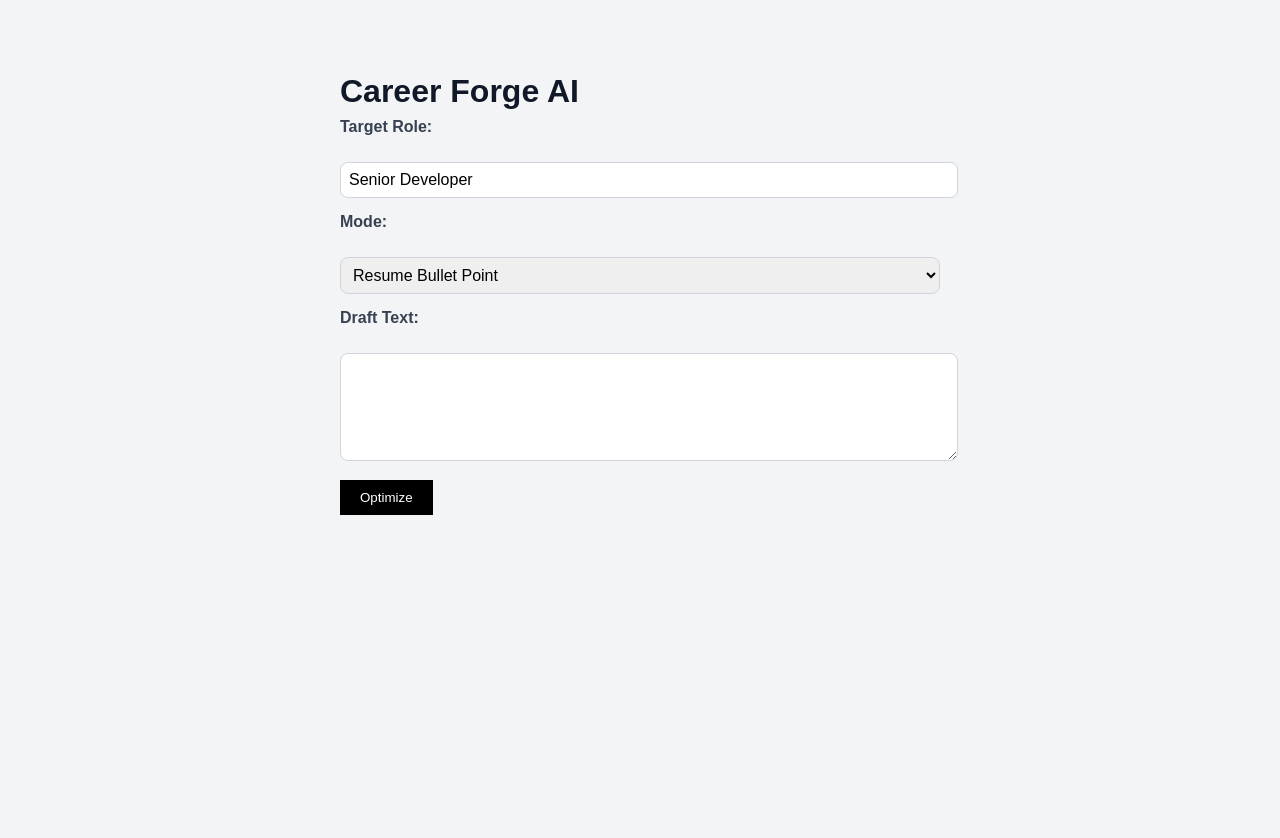
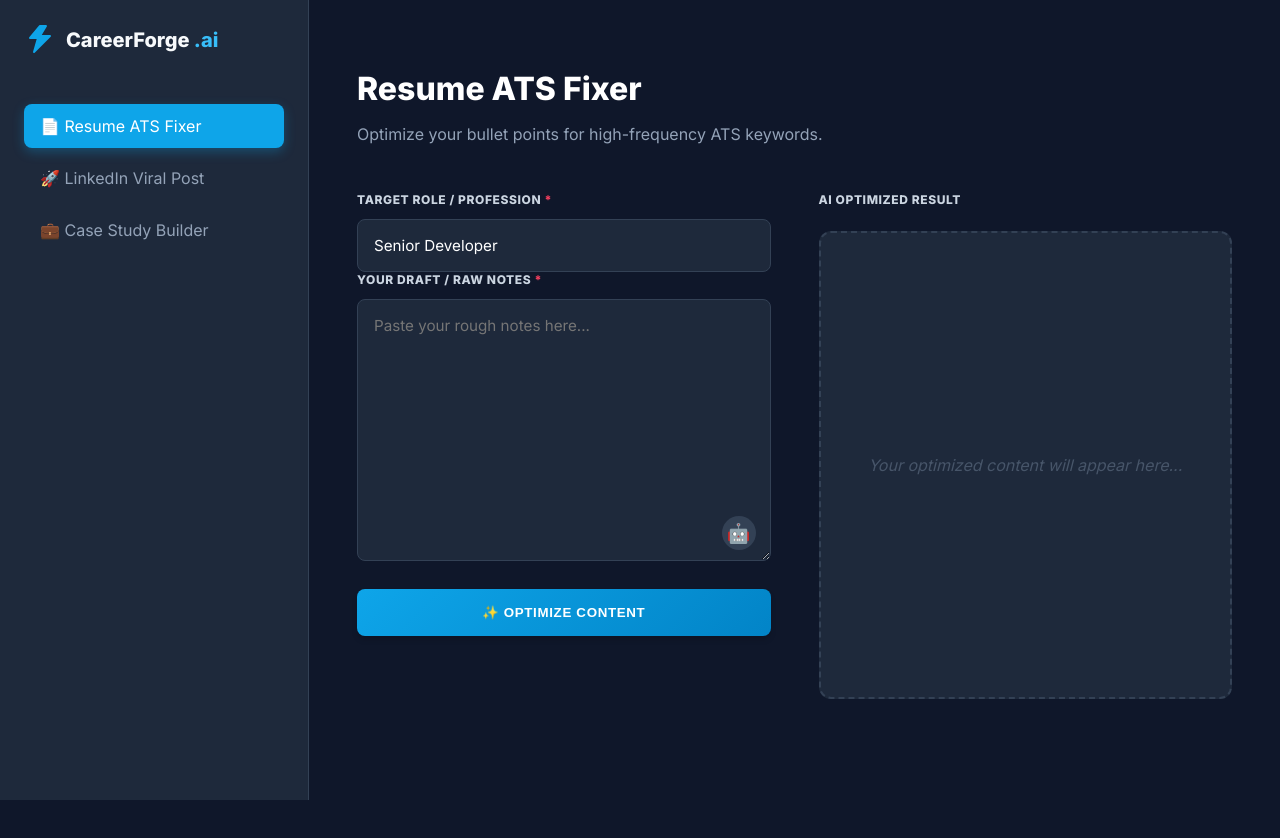
Before and after one commit to grln-gupta/career-forge-frontend, an Angular app: page / in a window 1280 px wide. Shown: the top 838 px of the page. After the commit the page ends 800 px from the top, so only its background shows below. Built offline with nearby package versions, Linux system fonts and the light colour scheme.

Commit message:
Ui issues and revamped

```diff
--- a/src/app/app.css
+++ b/src/app/app.css
@@ -1,72 +1,225 @@
+/* 1. LAYOUT & RESET */
 :host {
-  font-family: 'Inter', sans-serif;
+  font-family: 'Inter', system-ui, sans-serif;
   display: block;
-  background-color: #f3f4f6;
-  min-height: 100vh;
-  padding: 2rem;
+  height: 100vh;
+  color: white;
+  background-color: #0f172a; /* Dark Navy Background */
 }
 
-.container {
-  max-width: 600px;
-  margin: 0 auto;
+.app-container {
+  display: flex;
+  height: 100vh;
+  overflow: hidden;
+}
+
+/* 2. SIDEBAR STYLES */
+.sidebar {
+  width: 260px;
+  background-color: #1e293b; /* Slightly lighter dark */
+  padding: 1.5rem;
+  display: flex;
+  flex-direction: column;
+  border-right: 1px solid #334155;
+}
+
+.brand {
+  font-size: 1.25rem;
+  font-weight: 800;
+  margin-bottom: 3rem;
+  color: #f8fafc;
+}
+
+.ai-tag {
+  color: #38bdf8; /* Light Blue */
+}
+
+.nav-item {
+  padding: 12px 16px;
+  margin-bottom: 8px;
+  border-radius: 8px;
+  cursor: pointer;
+  color: #94a3b8;
+  font-weight: 500;
+  transition: all 0.2s;
+}
+
+.nav-item:hover {
+  background-color: #334155;
+  color: white;
+}
+
+.nav-item.active {
+  background-color: #0ea5e9; /* Brand Blue */
+  color: white;
+  box-shadow: 0 4px 12px rgba(14, 165, 233, 0.3);
+}
+
+.footer-version {
+  margin-top: auto;
+  font-size: 0.75rem;
+  color: #64748b;
+}
+
+/* 3. MAIN CONTENT STYLES */
+.main-content {
+  flex: 1;
+  padding: 3rem;
+  overflow-y: auto;
 }
 
 header {
-  text-align: center;
-  margin-bottom: 2rem;
+  margin-bottom: 3rem;
 }
 
-h1 { color: #111827; margin-bottom: 0.5rem; }
-p { color: #6b7280; }
-
-.card {
-  background: white;
-  padding: 1.5rem;
-  border-radius: 12px;
-  box-shadow: 0 4px 6px -1px rgba(0, 0, 0, 0.1);
-  margin-bottom: 1.5rem;
+h1 {
+  font-size: 2rem;
+  margin-bottom: 0.5rem;
+  font-weight: 700;
 }
 
-.form-group { margin-bottom: 1rem; }
+p {
+  color: #94a3b8;
+}
 
+/* 4. GRID SYSTEM */
+.workspace-grid {
+  display: grid;
+  grid-template-columns: 1fr 1fr; /* Split 50/50 */
+  gap: 3rem;
+}
+
+@media (max-width: 1000px) {
+  .workspace-grid { grid-template-columns: 1fr; } /* Stack on smaller screens */
+}
+
+/* 5. FORM INPUTS */
 label {
   display: block;
-  font-weight: 600;
-  margin-bottom: 0.5rem;
-  color: #374151;
+  font-size: 0.75rem;
+  font-weight: 700;
+  color: #cbd5e1;
+  margin-bottom: 0.75rem;
+  letter-spacing: 0.05em;
 }
 
-input, select, textarea {
+.required { color: #f43f5e; }
+
+input, textarea {
   width: 100%;
-  padding: 0.75rem;
-  border: 1px solid #d1d5db;
+  background-color: #1e293b;
+  border: 1px solid #334155;
   border-radius: 8px;
-  font-size: 1rem;
+  padding: 1rem;
+  color: white;
+  font-family: inherit;
+  font-size: 0.95rem;
+  box-sizing: border-box;
+  transition: border-color 0.2s;
 }
 
-textarea { resize: vertical; }
+input:focus, textarea:focus {
+  outline: none;
+  border-color: #38bdf8;
+}
 
-.primary-btn {
+.textarea-wrapper {
+  position: relative;
+}
+
+.icon-badge {
+  position: absolute;
+  bottom: 15px;
+  right: 15px;
+  background: #334155;
+  padding: 5px;
+  border-radius: 50%;
+  font-size: 1.2rem;
+}
+
+/* 6. MAIN BUTTON */
+.optimize-btn {
   width: 100%;
-  padding: 0.75rem;
-  background-color: #2563eb;
-  color: white;
+  margin-top: 1.5rem;
+  padding: 1rem;
+  background: linear-gradient(135deg, #0ea5e9 0%, #0284c7 100%);
   border: none;
   border-radius: 8px;
-  font-weight: bold;
+  color: white;
+  font-weight: 700;
+  letter-spacing: 0.05em;
   cursor: pointer;
-  transition: background 0.2s;
+  box-shadow: 0 4px 6px -1px rgba(0, 0, 0, 0.2);
+  transition: transform 0.1s;
 }
 
-.primary-btn:hover { background-color: #1d4ed8; }
-.primary-btn:disabled { background-color: #93c5fd; cursor: not-allowed; }
+.optimize-btn:hover { transform: translateY(-2px); }
+.optimize-btn:active { transform: translateY(0); }
+.optimize-btn:disabled { background: #475569; cursor: not-allowed; transform: none; }
 
-.result-box {
-  background: #f0fdf4;
-  padding: 1rem;
-  border-left: 4px solid #22c55e;
-  border-radius: 4px;
-  margin-top: 1rem;
+/* 7. OUTPUT SECTION & ACTIONS */
+.output-header {
+  display: flex;
+  justify-content: space-between;
+  align-items: center;
+  margin-bottom: 0.75rem;
 }
 
-.error { color: #dc2626; text-align: center; margin-top: 1rem; }
+.actions {
+  display: flex;
+  gap: 10px;
+}
+
+.icon-btn {
+  background: #334155;
+  border: 1px solid #475569;
+  color: #e2e8f0;
+  padding: 6px 12px;
+  border-radius: 6px;
+  font-size: 0.8rem;
+  cursor: pointer;
+  font-weight: 600;
+  transition: all 0.2s;
+}
+
+.icon-btn:hover {
+  background: #475569;
+  border-color: #64748b;
+  color: white;
+}
+
+/* 8. RESULT BOX */
+.result-box {
+  background-color: #1e293b; /* Dark Card */
+  border: 2px dashed #334155;
+  border-radius: 12px;
+  height: 400px;
+  padding: 2rem;
+  display: flex;
+  align-items: center;
+  justify-content: center;
+  overflow-y: auto;
+}
+
+.result-box.has-content {
+  border-style: solid;
+  border-color: #334155;
+  align-items: flex-start; /* Align text to top */
+}
+
+.placeholder-text {
+  color: #475569;
+  font-style: italic;
+}
+
+.final-text {
+  white-space: pre-wrap;
+  color: #e2e8f0;
+  line-height: 1.6;
+}
+
+.error-msg {
+  color: #f43f5e;
+  margin-top: 1rem;
+  text-align: center;
+}
--- a/src/app/app.html
+++ b/src/app/app.html
@@ -1,35 +1,96 @@
-<div style="padding: 20px; font-family: sans-serif; max-width: 600px; margin: 0 auto;">
+<div class="app-container">
 
-  <h1>Career Forge AI</h1>
+  <aside class="sidebar">
+    <!-- <div class="brand">
+      ⚡ CareerForge <span class="ai-tag">.ai</span>
+    </div> -->
+<div class="brand" style="display: flex; align-items: center; gap: 10px;">
+      <svg width="32" height="32" viewBox="0 0 32 32" fill="none" xmlns="http://www.w3.org/2000/svg">
+        <path d="M16 2L6 14H14L10 28L26 12H16L22 2Z" fill="#0ea5e9" stroke="#0ea5e9" stroke-width="2" stroke-linejoin="round"/>
+      </svg>
 
-  <div style="margin-bottom: 15px;">
-    <label>Target Role:</label><br>
-    <input [(ngModel)]="targetRole" placeholder="e.g. Senior Java Dev" style="padding: 8px; width: 100%;">
-  </div>
+      <span style="font-size: 1.25rem; font-weight: 800; color: #f8fafc;">
+        CareerForge <span style="color: #38bdf8;">.ai</span>
+      </span>
+    </div>
+    <nav>
+      <div class="nav-item"
+           [class.active]="selectedMode === 'resume'"
+           (click)="setMode('resume')">
+        📄 Resume ATS Fixer
+      </div>
 
-  <div style="margin-bottom: 15px;">
-    <label>Mode:</label><br>
-    <select [(ngModel)]="selectedMode" style="padding: 8px; width: 100%;">
-      <option value="resume">Resume Bullet Point</option>
-      <option value="linkedin">LinkedIn Post</option>
-      <option value="cover-letter">Cover Letter</option>
-    </select>
-  </div>
+      <div class="nav-item"
+           [class.active]="selectedMode === 'linkedin'"
+           (click)="setMode('linkedin')">
+        🚀 LinkedIn Viral Post
+      </div>
 
-  <div style="margin-bottom: 15px;">
-    <label>Draft Text:</label><br>
-    <textarea [(ngModel)]="inputText" rows="5" style="width: 100%; padding: 8px;"></textarea>
-  </div>
+      <div class="nav-item"
+           [class.active]="selectedMode === 'portfolio'"
+           (click)="setMode('portfolio')">
+        💼 Case Study Builder
+      </div>
+    </nav>
+  </aside>
 
-  <button (click)="runOptimization()" [disabled]="isLoading" style="padding: 10px 20px; background: black; color: white; border: none; cursor: pointer;">
-    {{ isLoading ? 'Working...' : 'Optimize' }}
-  </button>
+  <main class="main-content">
 
-  <p *ngIf="errorMessage" style="color: red;">{{ errorMessage }}</p>
+    <header>
+      <h1>{{ getTitle() }}</h1>
+      <p>{{ getSubtitle() }}</p>
+    </header>
 
-  <div *ngIf="optimizedResult" style="margin-top: 20px; padding: 15px; background: #f0f0f0; border-left: 4px solid black;">
-    <strong>Result:</strong>
-    <p style="white-space: pre-wrap;">{{ optimizedResult }}</p>
-  </div>
+    <div class="workspace-grid">
 
+      <div class="input-panel">
+
+        <div class="form-group">
+          <label>TARGET ROLE / PROFESSION <span class="required">*</span></label>
+          <input [(ngModel)]="targetRole" placeholder="e.g. Angular Developer">
+        </div>
+
+        <div class="form-group">
+          <label>YOUR DRAFT / RAW NOTES <span class="required">*</span></label>
+          <div class="textarea-wrapper">
+            <textarea [(ngModel)]="inputText" rows="12" placeholder="Paste your rough notes here..."></textarea>
+            <div class="icon-badge">🤖</div>
+          </div>
+        </div>
+
+        <button class="optimize-btn" (click)="runOptimization()" [disabled]="isLoading">
+          <span *ngIf="isLoading" class="loader"></span>
+          {{ isLoading ? 'OPTIMIZING...' : '✨ OPTIMIZE CONTENT' }}
+        </button>
+
+        <p *ngIf="errorMessage" class="error-msg">{{ errorMessage }}</p>
+      </div>
+
+      <div class="output-panel">
+
+        <div class="output-header">
+          <label>AI OPTIMIZED RESULT</label>
+
+          <div class="actions" *ngIf="optimizedResult">
+            <button class="icon-btn" (click)="copyToClipboard()" title="Copy to Clipboard">
+              {{ copySuccess ? '✅ Copied' : '📋 Copy' }}
+            </button>
+            <button class="icon-btn" (click)="downloadContent()" title="Download as .txt">
+              ⬇️ Export
+            </button>
+          </div>
+        </div>
+
+        <div class="result-box" [class.has-content]="optimizedResult">
+          <p *ngIf="!optimizedResult" class="placeholder-text">
+            Your optimized content will appear here...
+          </p>
+          <p *ngIf="optimizedResult" class="final-text">
+            {{ optimizedResult }}
+          </p>
+        </div>
+      </div>
+
+    </div>
+  </main>
 </div>
--- a/src/app/app.ts
+++ b/src/app/app.ts
@@ -1,8 +1,8 @@
 import { Component } from '@angular/core';
 import { CommonModule } from '@angular/common';
 import { FormsModule } from '@angular/forms';
+import { ApiService } from './app.service';
 import { HttpClientModule } from '@angular/common/http';
-import { ApiService } from './app.service';
 
 @Component({
   selector: 'app-root',
@@ -12,61 +12,90 @@ import { ApiService } from './app.service';
   styleUrls: ['./app.css']
 })
 export class AppComponent {
-  // 1. Data Models
+  // Data Models
   inputText: string = '';
-  selectedMode: string = 'resume'; // Default
-  targetRole: string = 'Senior Developer'; // Default
+  selectedMode: string = 'resume'; // <--- CHANGED TO RESUME
+  targetRole: string = 'Senior Developer'; // <--- CHANGED TO GENERIC ROLE
 
   optimizedResult: string = '';
   isLoading: boolean = false;
   errorMessage: string = '';
+  copySuccess: boolean = false;
 
   constructor(private apiService: ApiService) {}
 
-  // 2. The Main Function
+  // Sidebar Logic
+  setMode(mode: string) {
+    this.selectedMode = mode;
+    this.optimizedResult = '';
+    this.errorMessage = '';
+    this.copySuccess = false;
+  }
+
+  // Dynamic Header
+  getTitle(): string {
+    switch(this.selectedMode) {
+      case 'resume': return 'Resume ATS Fixer';
+      case 'linkedin': return 'LinkedIn Viral Post';
+      case 'portfolio': return 'Case Study Builder';
+      default: return 'Career Forge';
+    }
+  }
+
+  getSubtitle(): string {
+    switch(this.selectedMode) {
+      case 'resume': return 'Optimize your bullet points for high-frequency ATS keywords.';
+      case 'linkedin': return 'Turn boring updates into viral, engaging professional stories.';
+      case 'portfolio': return 'Structure your projects into professional STAR-method case studies.';
+      default: return 'AI Optimization Tool';
+    }
+  }
+
+  // API Call
   runOptimization() {
-    // Validation: Don't run if empty
     if (!this.inputText.trim()) {
-      this.errorMessage = 'Please enter some text to optimize.';
+      this.errorMessage = 'Please enter some text first.';
       return;
     }
 
     this.isLoading = true;
     this.errorMessage = '';
-    this.optimizedResult = '';
+    this.copySuccess = false;
 
-    // --- CRITICAL FIX IS HERE ---
-    // We create a specific object that matches the Python Backend exactly.
     const payload = {
-      text: this.inputText,   // Python expects "text"
-      mode: this.selectedMode, // Python expects "mode"
-      role: this.targetRole    // Python expects "role"
+      text: this.inputText,
+      mode: this.selectedMode,
+      role: this.targetRole
     };
 
-    console.log('Sending to Backend:', payload); // Debugging
-
-    // 3. Send to API
     this.apiService.optimizeContent(payload).subscribe({
       next: (response: any) => {
-        console.log('Success:', response);
-        this.optimizedResult = response.optimized; // Show result
+        this.optimizedResult = response.optimized;
         this.isLoading = false;
       },
-      error: (error: any) => {
-        console.error('Error:', error);
-        this.errorMessage = 'Connection failed. Please try again.';
+      error: (error) => {
+        console.error(error);
+        this.errorMessage = 'AI service is busy. Please try again in a moment.';
         this.isLoading = false;
       }
     });
   }
 
-  // Helper for UI Button Text
-  getButtonText(): string {
-    if (this.isLoading) return 'Optimizing...';
-    switch (this.selectedMode) {
-      case 'resume': return 'Rewrite for Resume';
-      case 'linkedin': return 'Generate LinkedIn Post';
-      default: return 'Optimize Text';
-    }
+  // Action Buttons
+  copyToClipboard() {
+    navigator.clipboard.writeText(this.optimizedResult).then(() => {
+      this.copySuccess = true;
+      setTimeout(() => this.copySuccess = false, 2000);
+    });
+  }
+
+  downloadContent() {
+    const blob = new Blob([this.optimizedResult], { type: 'text/plain' });
+    const url = window.URL.createObjectURL(blob);
+    const a = document.createElement('a');
+    a.href = url;
+    a.download = `career-forge-${this.selectedMode}-${Date.now()}.txt`;
+    a.click();
+    window.URL.revokeObjectURL(url);
   }
 }
```
Also changed, not shown: angular.json (+5 -4 lines), src/index.html (+2 -1 lines), src/assets/favicon.svg (added), src/assets/logo.svg (added).
